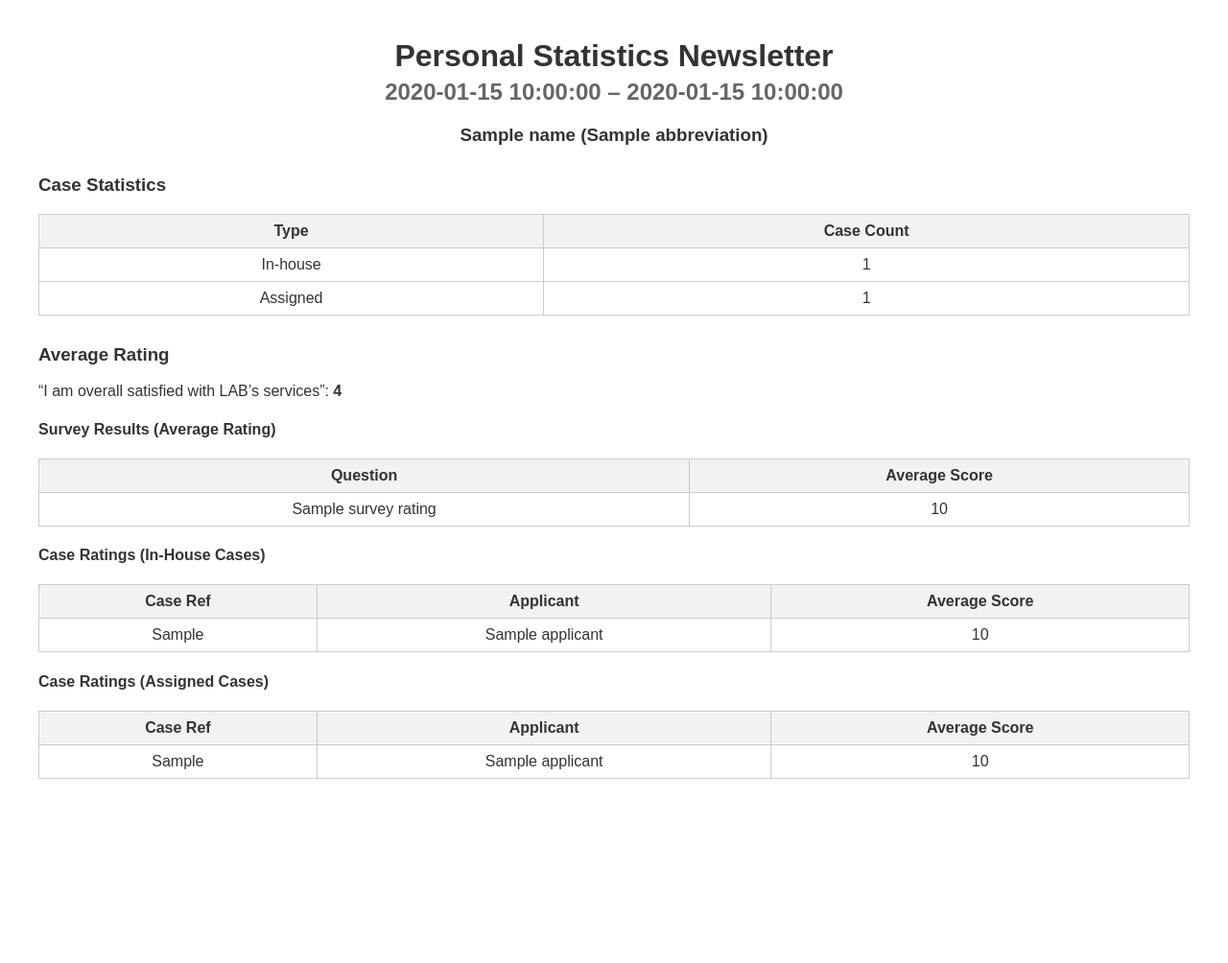
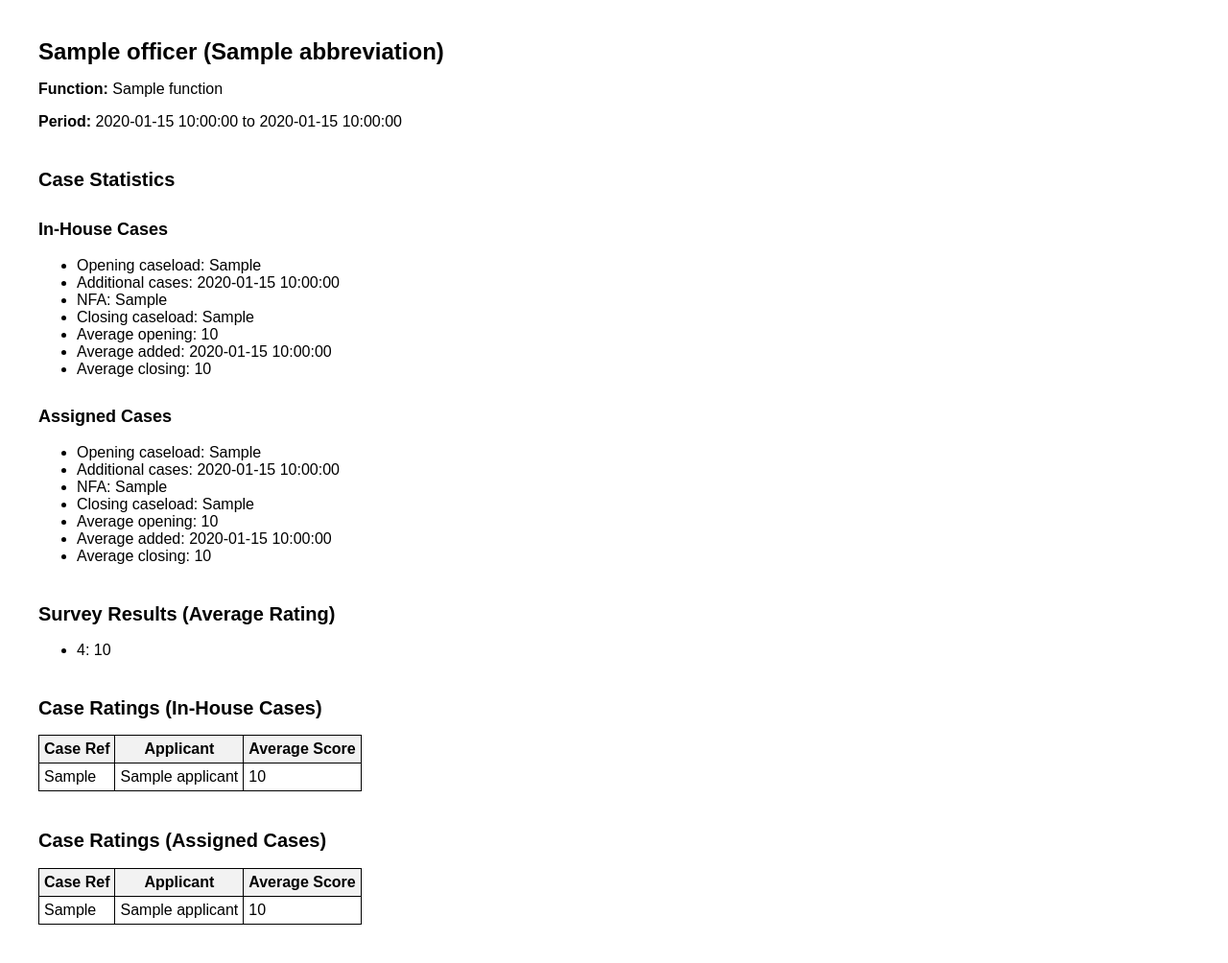
Before and after one commit to worldsofmind/lab-newsletter-generator, a Python web app: template templates/newsletter.html in a window 1280 px wide. Shown: the whole page at 96% size. Before the commit the page ends 812 px from the top, so only its background shows below. Run offline with Jinja, Linux system fonts and the light colour scheme; the template is opened without the code that fills it: most values are stand-ins (such as "Sample title", 1, 10 or a date in 2020).

Commit message:
Add files via upload

```diff
--- a/templates/newsletter.html
+++ b/templates/newsletter.html
@@ -1,108 +1,77 @@
+
 <!DOCTYPE html>
-
-<html lang="en">
+<html>
 <head>
-<meta charset="utf-8"/>
+    <meta charset="UTF-8">
     <title>LAB Officer Newsletter</title>
     <style>
-        body {
-            font-family: Arial, sans-serif;
-            margin: 40px;
-            color: #333;
-        }
-        .header {
-            text-align: center;
-        }
-        .header h1 {
-            margin-bottom: 0;
-        }
-        .header h2 {
-            margin-top: 5px;
-            color: #666;
-        }
-        .section {
-            margin-top: 30px;
-        }
-        table {
-            width: 100%;
-            border-collapse: collapse;
-            margin-top: 10px;
-        }
-        th, td {
-            border: 1px solid #ccc;
-            padding: 8px;
-            text-align: center;
-        }
-        th {
-            background-color: #f2f2f2;
-        }
+        body { font-family: Arial, sans-serif; margin: 40px; }
+        h1 { font-size: 24px; }
+        h2 { font-size: 20px; margin-top: 40px; }
+        h3 { font-size: 18px; margin-top: 30px; }
+        h4 { font-size: 16px; margin-top: 20px; }
+        table, th, td { border: 1px solid black; border-collapse: collapse; padding: 5px; }
+        th { background-color: #f2f2f2; }
     </style>
 </head>
 <body>
-<div class="header">
-<h1>Personal Statistics Newsletter</h1>
-<h2>{{ period.date_start }} – {{ period.date_end }}</h2>
-<h3>{{ name }} ({{ abbreviation }})</h3>
-</div>
-<div class="section">
-<h3>Case Statistics</h3>
-<table>
-<tr>
-<th>Type</th>
-<th>Case Count</th>
-</tr>
-<tr>
-<td>In-house</td>
-<td>{{ inhouse_count }}</td>
-</tr>
-<tr>
-<td>Assigned</td>
-<td>{{ assigned_count }}</td>
-</tr>
-</table>
-</div>
-<div class="section">
-<h3>Average Rating</h3>
-<p>“I am overall satisfied with LAB’s services”: <strong>{{ avg_rating }}</strong></p>
-</div>
+    <h1>{{ officer.name }} ({{ officer.abbreviation }})</h1>
+    <p><strong>Function:</strong> {{ officer.function }}</p>
+    <p><strong>Period:</strong> {{ officer.period.date_start }} to {{ officer.period.date_end }}</p>
 
-<h4>Survey Results (Average Rating)</h4>
-{% if survey_ratings %}
-<table class="table table-bordered">
-<thead><tr><th>Question</th><th>Average Score</th></tr></thead>
-<tbody>
-  {% for question, score in survey_ratings.items() %}
-    <tr><td>{{ question }}</td><td>{{ score }}</td></tr>
+    <h2>Case Statistics</h2>
+    <h3>In-House Cases</h3>
+    <ul>
+        <li>Opening caseload: {{ officer.inhouse_opening }}</li>
+        <li>Additional cases: {{ officer.inhouse_added }}</li>
+        <li>NFA: {{ officer.inhouse_nfa }}</li>
+        <li>Closing caseload: {{ officer.inhouse_end }}</li>
+        <li>Average opening: {{ officer.avg_inhouse_opening }}</li>
+        <li>Average added: {{ officer.avg_inhouse_added }}</li>
+        <li>Average closing: {{ officer.avg_inhouse_end }}</li>
+    </ul>
+
+    <h3>Assigned Cases</h3>
+    <ul>
+        <li>Opening caseload: {{ officer.assigned_opening }}</li>
+        <li>Additional cases: {{ officer.assigned_added }}</li>
+        <li>NFA: {{ officer.assigned_nfa }}</li>
+        <li>Closing caseload: {{ officer.assigned_end }}</li>
+        <li>Average opening: {{ officer.avg_assigned_opening }}</li>
+        <li>Average added: {{ officer.avg_assigned_added }}</li>
+        <li>Average closing: {{ officer.avg_assigned_end }}</li>
+    </ul>
+
+    <h2>Survey Results (Average Rating)</h2>
+    {% if officer.survey_ratings %}
+        <ul>
+        {% for q, score in officer.survey_ratings.items() %}
+            <li>{{ q }}: {{ score }}</li>
         {% endfor %}
-  </tbody>
-</table>
+        </ul>
     {% else %}
         <p>You do not have any survey ratings this quarter.</p>
     {% endif %}
 
-<h4>Case Ratings (In-House Cases)</h4>
-{% if inhouse_case_ratings %}
-<table class="table table-striped">
-<thead><tr><th>Case Ref</th><th>Applicant</th><th>Average Score</th></tr></thead>
-<tbody>
-  {% for item in inhouse_case_ratings %}
-    <tr><td>{{ item.case_ref }}</td><td>{{ item.applicant }}</td><td>{{ item.score }}</td></tr>
+    <h2>Case Ratings (In-House Cases)</h2>
+    {% if officer.inhouse_case_ratings %}
+        <table>
+            <tr><th>Case Ref</th><th>Applicant</th><th>Average Score</th></tr>
+            {% for case in officer.inhouse_case_ratings %}
+                <tr><td>{{ case.case_ref }}</td><td>{{ case.applicant }}</td><td>{{ case.score }}</td></tr>
             {% endfor %}
-  </tbody>
         </table>
     {% else %}
         <p>You do not have any in-house case ratings this quarter.</p>
     {% endif %}
 
-<h4>Case Ratings (Assigned Cases)</h4>
-{% if assigned_case_ratings %}
-<table class="table table-striped">
-<thead><tr><th>Case Ref</th><th>Applicant</th><th>Average Score</th></tr></thead>
-<tbody>
-  {% for item in assigned_case_ratings %}
-    <tr><td>{{ item.case_ref }}</td><td>{{ item.applicant }}</td><td>{{ item.score }}</td></tr>
+    <h2>Case Ratings (Assigned Cases)</h2>
+    {% if officer.assigned_case_ratings %}
+        <table>
+            <tr><th>Case Ref</th><th>Applicant</th><th>Average Score</th></tr>
+            {% for case in officer.assigned_case_ratings %}
+                <tr><td>{{ case.case_ref }}</td><td>{{ case.applicant }}</td><td>{{ case.score }}</td></tr>
             {% endfor %}
-  </tbody>
         </table>
     {% else %}
         <p>You do not have any assigned case ratings this quarter.</p>
```
Lines whose indentation alone changed are shown as unchanged.
